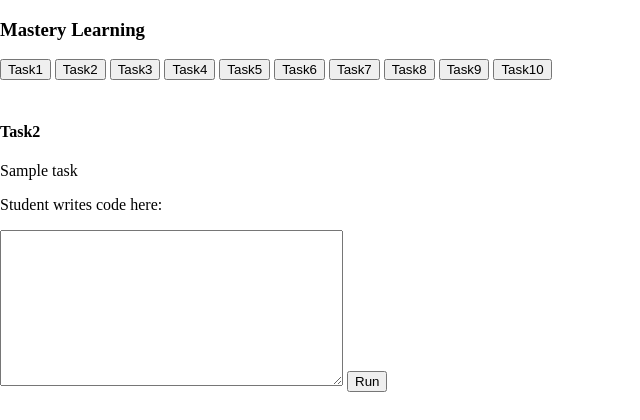
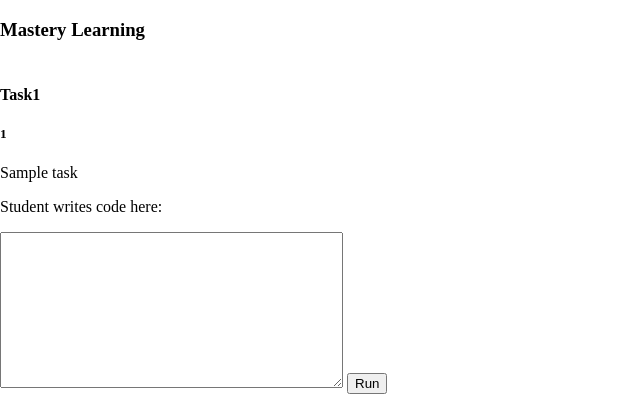
Before and after one commit to suishen01/Final-Year-Project, a PHP site: page /task.php in a window 1280 px wide. Shown: the top 420 px of the page, without its empty margins (0-640 px from the left). Run offline with PHP 8.4, Linux system fonts and the light colour scheme; tables that the repository leaves empty or names only in its code hold one stand-in row (values such as "Sample post"); some libraries are stand-ins or nearby versions.

Commit message:
#002 Removed all the task buttons
The task buttons are removed. In the future, a next question button should be created and the current php page should post some parameters to the next php page.

```diff
--- a/task.php
+++ b/task.php
@@ -27,16 +27,6 @@
 				<div data-split-pane-component>
 					<div class="pretty-split-pane-component-inner" id="top"><p>
 <h3>Mastery Learning</h3>
-<button onClick="window.location.href=('task1.html')">Task1</button>
-<button onClick="window.location.href=('task2.html')">Task2</button>
-<button onClick="window.location.href=('task3.html')">Task3</button>
-<button onClick="window.location.href=('task4.html')">Task4</button>
-<button onClick="window.location.href=('task5.html')">Task5</button>
-<button onClick="window.location.href=('task6.html')">Task6</button>
-<button onClick="window.location.href=('task7.html')">Task7</button>
-<button onClick="window.location.href=('task8.html')">Task8</button>
-<button onClick="window.location.href=('task9.html')">Task9</button>
-<button onClick="window.location.href=('task10.html')">Task10</button>
 </p></div>
 				</div>
 				<div data-split-pane-divider data-height="5px"></div>
@@ -44,8 +34,8 @@
 					<div data-split-pane>
 						<div data-split-pane-component data-width="30%">
 							<div class="pretty-split-pane-component-inner" id="left"><p>
-<h4>Task2</h4>
-
+<h4>Task1</h4>
+<h5 name="task_id" id="task_id">1</h5>
  <?php
 $servername = "localhost";
 $username = "root";
@@ -66,6 +56,7 @@ if ($result->num_rows > 0) {
     // output data of each row
     while($row = $result->fetch_assoc()) {
         echo "" . $row["question"]. "<br>";
+	$answer = $row["answer"];
     }
 } else {
     echo "0 results";
@@ -109,10 +100,11 @@ Console:
 
 	function post(){
 		var source = document.getElementById("source").value;
+		var answer = "<?php echo $answer ?>";
 		$.post('testphp.php',{source:source},
 		function(data){
 			$('#result').html(data);
-			if (data == "Hello World 123") {
+			if (data == answer) {
 				alert("Well Done!");
 			} else {
 				alert("Try Again!");
```
